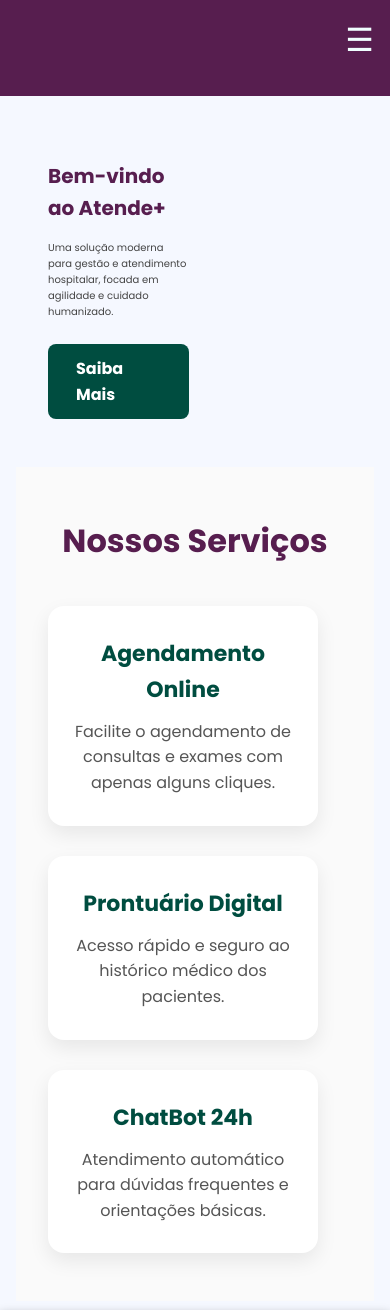
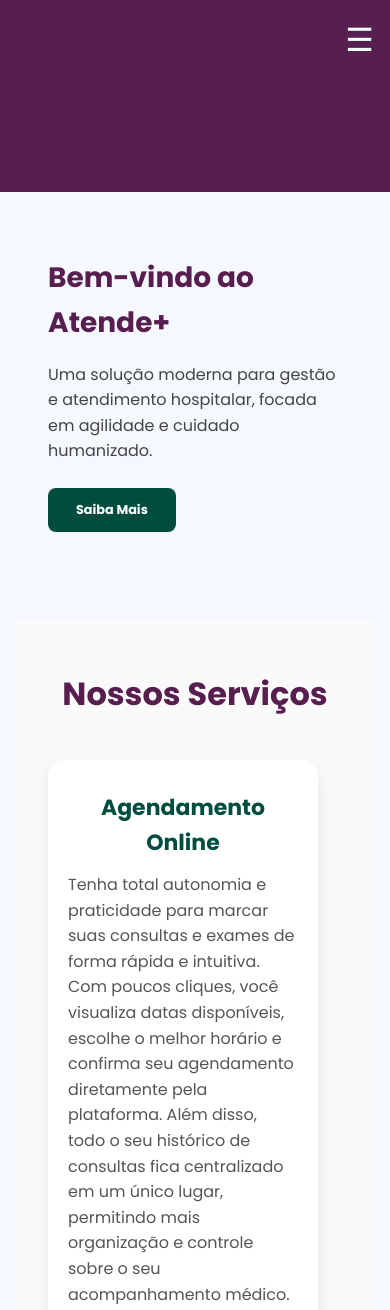
Before and after one commit to ChallengeAnaGuJoao/challenger-front-end, a plain HTML site: page index.html in a window 390 px wide. Shown: the top 1310 px of the page. Drawn offline with Linux system fonts and the light colour scheme; a script that the page names is missing.

Commit message:
ajustes na responsividade

```diff
--- a/index.html
+++ b/index.html
@@ -40,7 +40,7 @@
                     Uma solução moderna para gestão e atendimento hospitalar,
                     focada em agilidade e cuidado humanizado.
                 </p>
-                <a href="chatbot.html" class="botaoChamada">Saiba Mais</a>
+                <a href="chatbot.html" class="botaoChamada" role="button" aria-label="Saiba mais sobre o Atende+ no chatbot">Saiba Mais</a>
             </div>
             <div class="hero-img-container">
                 <img src="image/hospital-family-visit-animate.svg" alt="Hospital moderno" class="hero-img">
@@ -54,18 +54,33 @@
            <div class="cards">
     <div class="card">
         <h3>Agendamento Online</h3>
-                    <p>Facilite o agendamento de consultas e exames com apenas alguns cliques.</p>
+        <p>
+            Tenha total autonomia e praticidade para marcar suas consultas e exames de forma rápida e intuitiva.
+            Com poucos cliques, você visualiza datas disponíveis, escolhe o melhor horário e confirma seu agendamento
+            diretamente pela plataforma. Além disso, todo o seu histórico de consultas fica centralizado em um único lugar,
+            permitindo mais organização e controle sobre o seu acompanhamento médico.
+        </p>
     </div>
     <div class="card">
-                    <h3>Prontuário Digital</h3>
-                    <p>Acesso rápido e seguro ao histórico médico dos pacientes.</p>
+        <h3>Notificações</h3>
+        <p>
+            Não perca mais compromissos importantes! O sistema envia lembretes automáticos para você, por mensagem ou notificação,
+            quando uma consulta estiver se aproximando. Assim, você se mantém informado com antecedência, reduz o risco de faltas
+            e garante um melhor aproveitamento do seu tratamento, contribuindo diretamente para a sua saúde e bem-estar.
+        </p>
     </div>
     <div class="card">
         <h3>ChatBot 24h</h3>
-                    <p>Atendimento automático para dúvidas frequentes e orientações básicas.</p>
+        <p>
+            Conte com um assistente virtual disponível a qualquer hora do dia, todos os dias da semana. O chatbot foi desenvolvido para
+            oferecer suporte em todas as etapas do processo de consulta, desde o agendamento até o pós-atendimento.
+            Tire dúvidas, cadastre novas consultas, edite informações ou até mesmo cancele atendimentos utilizando uma
+            linguagem simples e natural — tudo isso sem precisar falar com um atendente humano.
+            Uma solução inclusiva, acessível e eficiente para tornar sua experiência mais fluida e descomplicada.
+        </p>
     </div>
 </div>
-        </div>
+
     </section>
 </main>
 
--- a/style/chatbot.css
+++ b/style/chatbot.css
@@ -22,7 +22,7 @@
 
 .imagemChat img {
   width: 100%;
-  max-height: 500px;
+  max-height: 400px;
   object-fit: contain;
   border-radius: 12px;
 }
@@ -50,8 +50,10 @@ main{
 
 
 @media screen and (max-width: 768px) {
-  .imagemChat {
-    display: none;
+  main{
+    display: flex;
+    align-items: center;
+    justify-content: center;
   }
 
   .chatContainer {
@@ -60,10 +62,16 @@ main{
     padding: 2rem 1.5rem;
   }
 
+   .imagemChat{
+    max-height: none;
+    width: 90vw;
+    max-width: none;
+  }
+
   .chatbotWrapper {
     justify-content: center;
     align-items: center;
-    gap: 1rem;
+    gap: 5rem;
     padding: 1rem;
   }
 
@@ -76,3 +84,11 @@ main{
     margin-top: 0.5rem;
   }
 }
+@media screen and (max-width: 600px) {
+  .testeAgora{
+    font-size: 1rem;
+  }
+  .cliqueAqui{
+    font-size: 0.8rem;
+  }
+}
--- a/style/faq.css
+++ b/style/faq.css
@@ -1,25 +1,24 @@
 main {
     display: flex;
-    align-items: center;
-    padding: 2rem 0;
+    justify-content: center;
+    padding: 2rem 1rem;
     background-color: var(--bg-clarinho);
+    flex-wrap: wrap;
 }
 
 .faq {
-    padding: 2rem;
-    width: 70%;
-    margin: 0 auto;
+    padding: 2rem 1rem;
+    width: 100%;
+    max-width: 900px;
     background-color: #fdfcfb;
     border-radius: 10px;
     box-shadow: -4px 10px 34px -1px rgba(112, 112, 112, 0.25);
-    -webkit-box-shadow: -4px 10px 34px -1px rgba(112, 112, 112, 0.25);
-    -moz-box-shadow: -4px 10px 34px -1px rgba(112, 112, 112, 0.25);
 }
 
 .faq-titulo {
     text-align: center;
     margin-bottom: 2rem;
-    font-size: 2rem;
+    font-size: clamp(1.5rem, 4vw, 2rem);
     font-weight: 600;
     color: var(--roxo-escuro);
 }
@@ -36,11 +35,11 @@ main {
     border: none;
     width: 100%;
     text-align: left;
-    font-size: 1.2rem;
+    font-size: 1.1rem;
     font-weight: 600;
     color: var(--azul-principal);
     cursor: pointer;
-    padding: 0;
+    padding: 0.5rem;
     transition: color 0.3s ease;
 }
 
@@ -55,10 +54,9 @@ main {
 }
 
 .faq-pergunta {
-    font-size: 1.2rem;
+    font-size: 1.1rem;
     font-weight: 600;
     color: var(--verde-escuro2);
-    margin-bottom: 0.5rem;
 }
 
 .faq-resposta {
@@ -72,7 +70,31 @@ main {
     border-left: 4px solid var(--azul-principal);
     border-radius: 4px;
 }
-
-.hidden {
+.hidden{
     display: none;
 }
+
+@media (max-width: 768px) {
+    .faq {
+        width: 95%;
+        padding: 1.5rem 1rem;
+    }
+
+    .faq-resposta {
+        margin-left: 0;
+        font-size: 0.95rem;
+    }
+
+    .faq-toggle {
+        font-size: 1rem;
+        padding: 0.4rem;
+    }
+
+    .faq-toggle .icon {
+        font-size: 1rem;
+    }
+
+    .faq-pergunta {
+        font-size: 1rem;
+    }
+}
--- a/style/index.css
+++ b/style/index.css
@@ -6,7 +6,6 @@
 
 body {
     line-height: 1.6;
-    color: #333;
     background-color: var(--bg-clarinho);
 }
 
@@ -19,6 +18,7 @@ main {
 .container {
     margin: 0 auto;
     padding: 3rem 2rem;
+
 }
 
 .hero {
@@ -27,6 +27,7 @@ main {
 
 .hero-container {
     display: flex;
+    flex-wrap: wrap;
     align-items: center;
     gap: 40px;
     width: 100%;
@@ -37,20 +38,21 @@ main {
 }
 
 .hero-text h2 {
-    font-size: 40px;
+    font-size: clamp(1.8rem, 4vw, 2.5rem);
     color: var(--roxo-escuro);
-    margin-bottom: 16px;
+     margin-bottom: 1rem;
 }
 
 .hero-text p {
-    font-size: 20px;
-    margin-bottom: 24px;
+    font-size: clamp(1rem, 2.2vw, 1.25rem);
+    margin-bottom: 1.5rem;
     color: #444;
 }
 
 .botaoChamada {
     display: inline-block;
-    padding: 12px 28px;
+    font-size: 1rem;
+    padding: 0.75rem 1.75rem;
     background-color: var(--verde-escuro);
     color: white;
     font-weight: bold;
@@ -76,7 +78,6 @@ main {
     height: auto;
 }
 
-/* Sessão Serviços */
 .servicos {
     background-color: var(--quase-branco);
     width: 100%;
@@ -117,7 +118,8 @@ main {
 }
 
 .card p {
-    font-size: 16px;
+    text-align: left;
+    font-size: 1.2rem;
     color: #555;
 }
 
@@ -125,12 +127,18 @@ main {
     .hero-img {
         display: none;
     }
+    .card p{
+        font-size: 1rem;
+    }
 }
 @media (max-width: 600px) {
     .hero-text h2{
-        font-size: 20px;
+        font-size: 28px;
     }
     .hero-text p{
-        font-size: 10px;
+        font-size: 16px;
+    }
+    .botaoChamada{
+        font-size: 0.8rem;
     }
 }
--- a/style/styleGlobal.css
+++ b/style/styleGlobal.css
@@ -139,7 +139,7 @@ footer {
 
 .textColuna > a{
     text-decoration: none;
-    color: #FFFFFF;
+    color: var(--amarelo-claro);
 }
 
 .copy {
@@ -185,13 +185,6 @@ footer {
 }
 
 @media (max-width: 768px) {
-    .hero-container{
-        justify-content: center !important;
-        align-items: center;
-    }
-    main{
-        justify-content: center;
-    }
       .menuToggle {
         display: block;
         position: absolute;
@@ -203,7 +196,7 @@ footer {
         text-align: center;
         align-items: center;
         justify-content: center;
-        padding-top: 6rem;
+        padding: 6rem 0;
     }
 
     .navMenu {
```
Also changed, not shown: chatbot.html (+2 -2 lines), contato.html (+1 -0 lines). Lines whose indentation alone changed are shown as unchanged.
